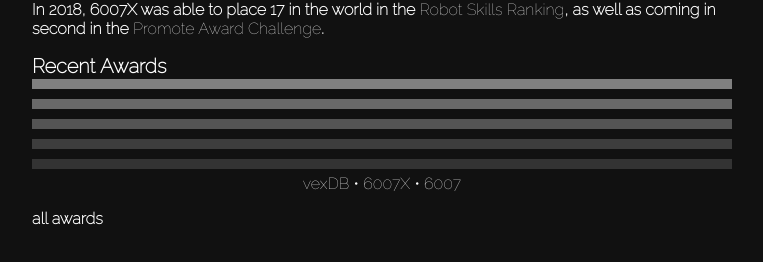
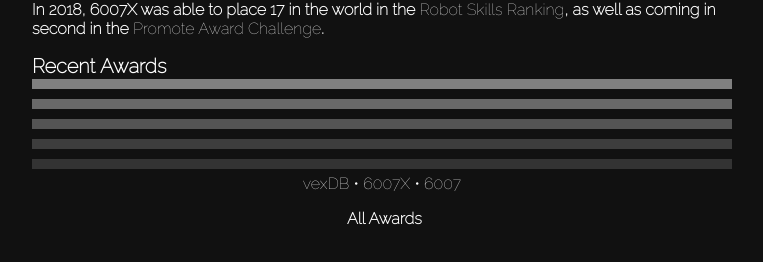
Before and after one commit to AedenGB/portfolio-website, a Flask app: page / in a window 1280 px wide. Shown: the part 929-1191 px from the top of the page, without its empty margins (258-1021 px from the left). Run offline with Flask 2, Linux system fonts and the light colour scheme; data that the repository does not hold is empty; some libraries are stand-ins or nearby versions.

Commit message:
repositioned all-awards-popup-button

```diff
--- a/app/static/css/index.css
+++ b/app/static/css/index.css
@@ -50,6 +50,16 @@ html{
 #award5{
   opacity: 0.3;
 }
+
+#all-awards-button-container{
+  text-align: center;
+  width: 700px;
+}
+
+#all-awards-button{
+  left:45%;
+}
+
 #contact-popup{
   opacity: 1.0 !important;
   visibility:collapse;
--- a/app/static/javascript/index.js
+++ b/app/static/javascript/index.js
@@ -67,7 +67,7 @@ $(document).ready(function(){
         return;
     });
 
-    $("#all-awards").on( "click", function(){//if all awards button pressed, open popup
+    $("#all-awards-button").on( "click", function(){//if all awards button pressed, open popup
         $("#all-awards-popup").css("visibility","visible");
         $("#grey").css("visibility","visible");
         $('body').bind('mousewheel touchmove', lockScroll);
--- a/app/templates/index.html
+++ b/app/templates/index.html
@@ -118,9 +118,11 @@
           <a class = "text links" href = "https://vexdb.io/teams/view/6007X">6007X</a> •
           <a class = "text links" href = "https://vexdb.io/teams/view/6007">6007<a/>
         </div>
-        <p id = "all-awards" class = "underline-button body-text text">
-          all awards
-        </p>
+        <div id = "all-awards-button-container">
+          <p id = "all-awards-button" class = "body-text underline-button text">
+            All Awards
+          </p>
+        </div>
       </div>
 
       <div class = "text text-container">
```
